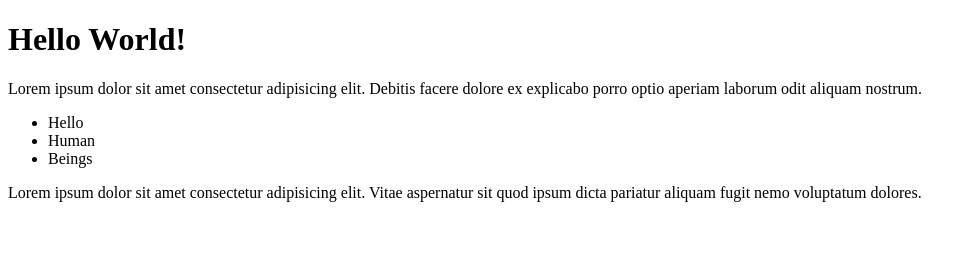
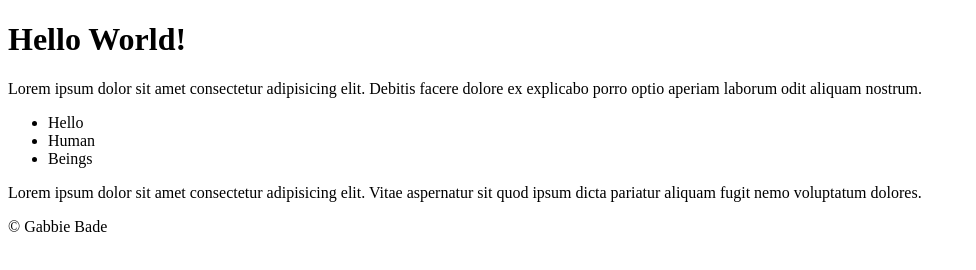
Before and after one commit to gbads/landing-page-demo, a plain HTML site: page index.html in a window 1280 px wide. Shown: the whole page, without its empty margins (0-976 px from the left). Drawn offline with Linux system fonts and the light colour scheme.

Commit message:
added footer in the html

```diff
--- a/index.html
+++ b/index.html
@@ -17,5 +17,6 @@
         </ul>
         <p>Lorem ipsum dolor sit amet consectetur adipisicing elit. Vitae aspernatur sit quod ipsum dicta pariatur aliquam fugit nemo voluptatum dolores.</p>
     </main>
+    <footer><p>&copy; Gabbie Bade</p></footer>
 </body>
 </html>
```
